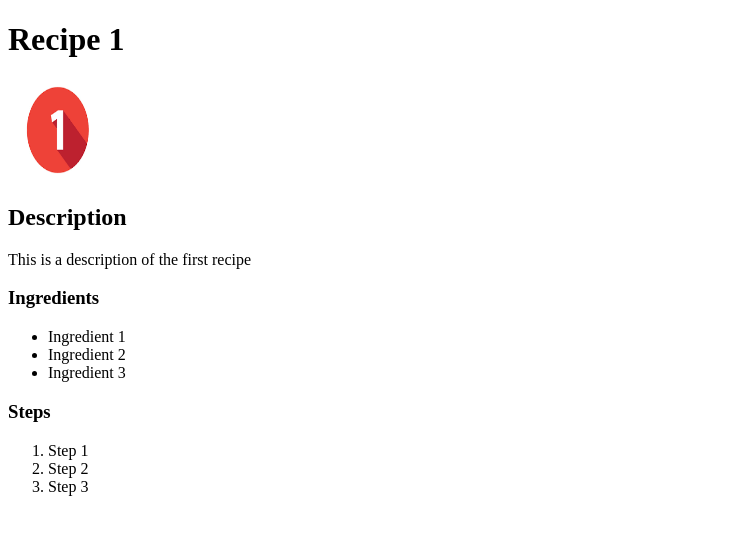
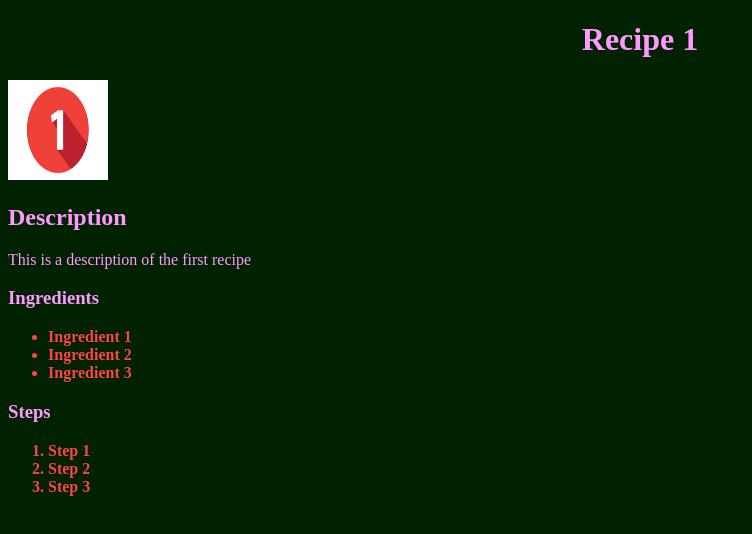
Before and after one commit to Mohammed-Mahasneh/odin-recipe, a plain HTML site: page recipes/recipe.html in a window 1280 px wide. Shown: the whole page, without its empty margins (0-752 px from the left). Drawn offline with Linux system fonts and the light colour scheme; files that its build step writes are made by us from their sources; files whose address does not match are found by name.

Commit message:
added style.css

```diff
--- a/recipes/recipe.html
+++ b/recipes/recipe.html
@@ -2,7 +2,10 @@
 <html lang="en">
     <head>
         <meta charset="UTF-8">
+        <meta http-equiv="X-UA-Compatible" content="IE=edge">
+        <meta name="viewport" content="width=device-width, initial-scale=1.0">
         <title>Recipe 1</title>
+        <link rel="stylesheet" href="/home/user/Repos/odin-recipe/style.css">
     </head>
     <body>
         <h1>Recipe 1</h1>
--- /dev/null
+++ b/style.css
@@ -0,0 +1,5 @@
+* { background-color:#002200;
+color: #FF99FF;}
+
+h1 {font-weight: bold; text-align: center;}
+li {font-weight: bolder; color: #FF4444;}
```
Also changed, not shown: index.html (+3 -0 lines), recipes/recipe2.html (+3 -0 lines), recipes/recipe3.html (+3 -0 lines).
